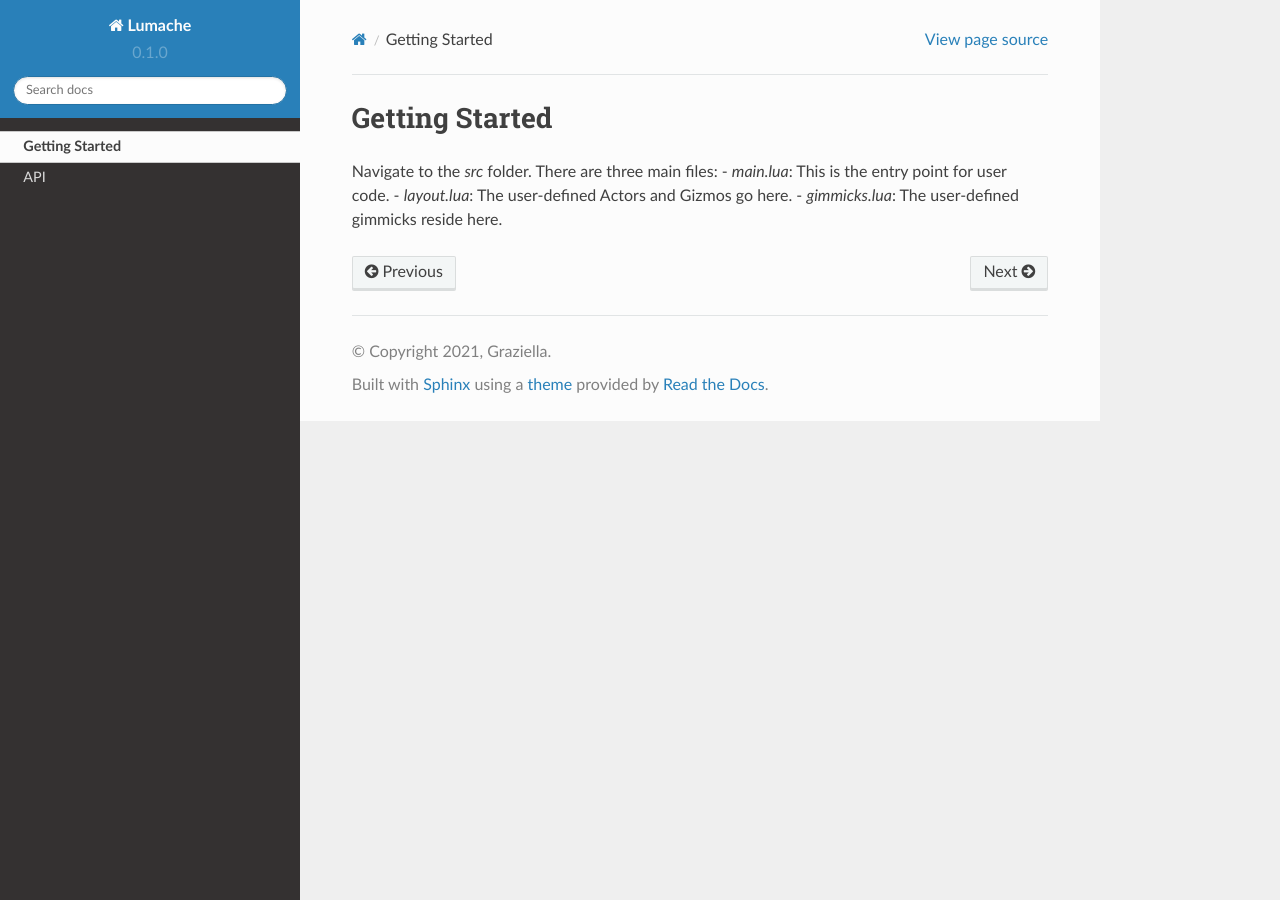
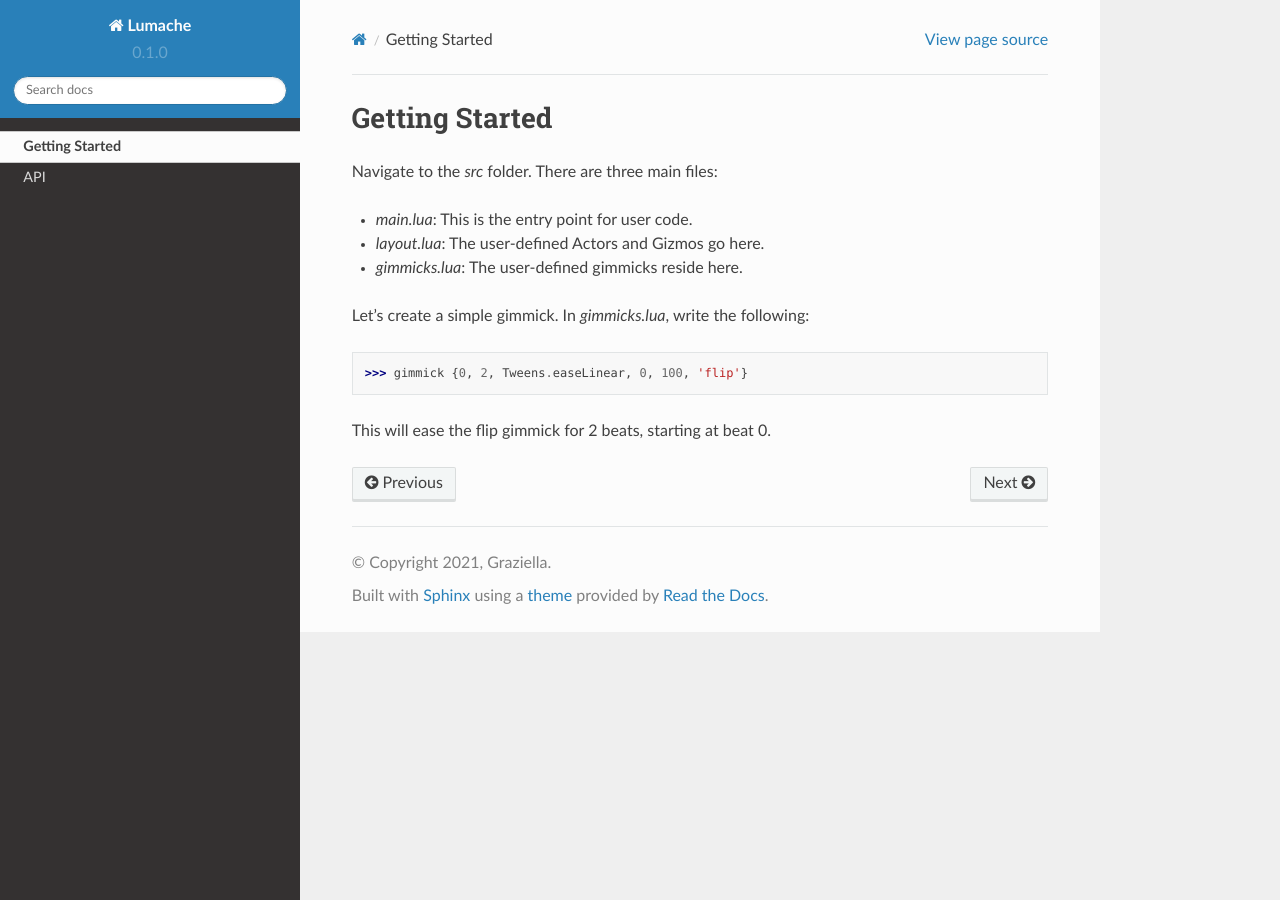
Before and after one commit to Sudospective/ichigo-docs, a Sphinx documentation site: the page built from docs/source/getting-started.rst, in a window 1280 px wide. Built offline with Sphinx 7.4.7 and the Read the Docs theme 2.0.0, drawn with Linux system fonts in a browser that asks for light colours.

Commit message:
okay i think i get it now

```diff
--- a/docs/source/getting-started.rst
+++ b/docs/source/getting-started.rst
@@ -2,6 +2,13 @@ Getting Started
 ===============
 
 Navigate to the `src` folder. There are three main files:
+
 - `main.lua`: This is the entry point for user code.
 - `layout.lua`: The user-defined Actors and Gizmos go here.
 - `gimmicks.lua`: The user-defined gimmicks reside here.
+
+Let's create a simple gimmick. In `gimmicks.lua`, write the following:
+
+>>> gimmick {0, 2, Tweens.easeLinear, 0, 100, 'flip'}
+
+This will ease the flip gimmick for 2 beats, starting at beat 0.
```
